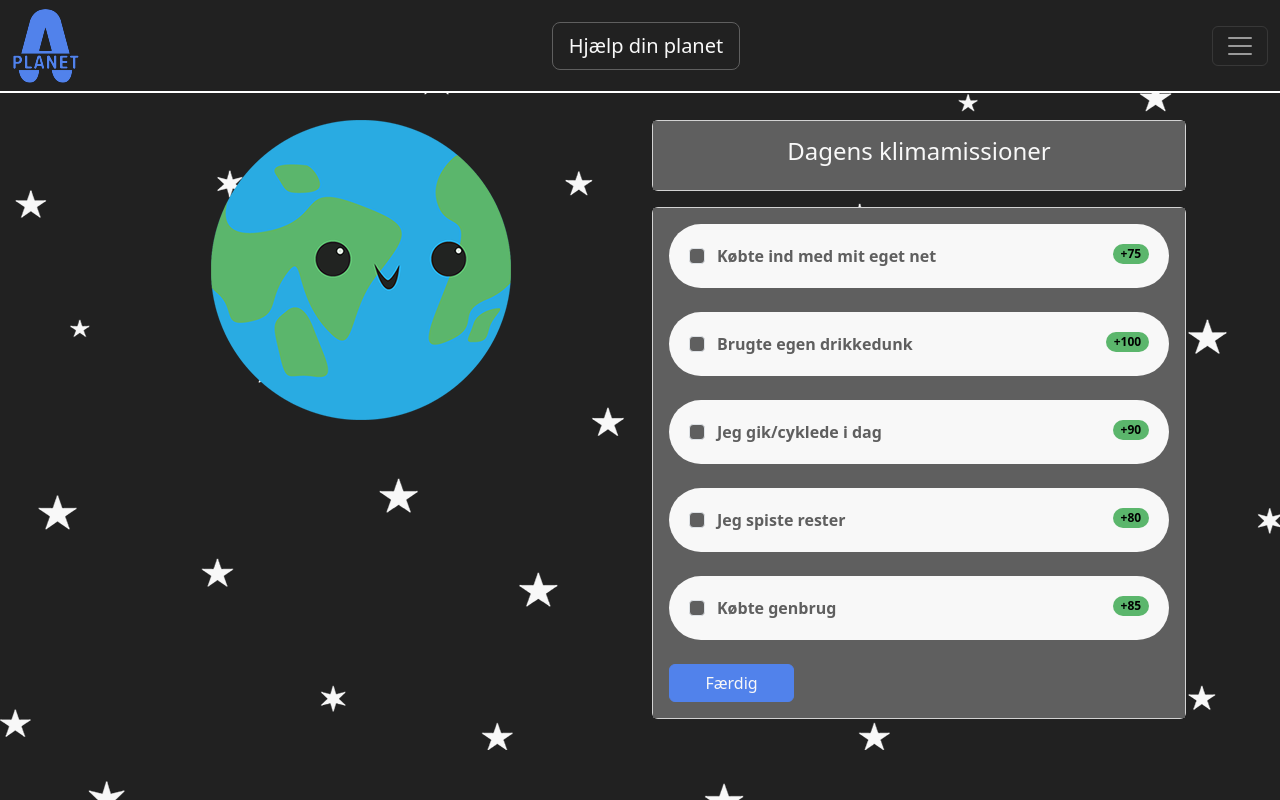
After one commit to 11Hvid18/eksamen-3-sem2024, a PHP site: page /checkliste.html in a window 1280 px wide. The commit adds this page. Run offline with PHP 8.4, Linux system fonts and the light colour scheme; style sheets or scripts are compiled from the project's sources; some libraries are stand-ins or nearby versions; some web fonts are replaced.

Commit message:
Planet A

```diff
--- /dev/null
+++ b/checkliste.html
@@ -0,0 +1,144 @@
+<!DOCTYPE html>
+<html lang="da">
+<head>
+    <meta charset="UTF-8">
+    <title>Checkliste</title>
+    <meta name="robots" content="All">
+    <meta name="author" content="Udgiver">
+    <meta name="copyright" content="Information om copyright">
+
+    <link href="css/styles.css" rel="stylesheet" type="text/css">
+
+    <meta name="viewport" content="width=device-width, initial-scale=1">
+
+    <link rel="stylesheet" href="https://use.typekit.net/fzx5twy.css">
+</head>
+<body class="bg-bgfarve baggrund">
+
+<div class="container">
+    <nav class="navbar nav navbar-dark bg-bgfarve fixed-top" style="border-bottom: 2px solid white;">
+        <div class="container-fluid">
+            <img src="image/Logo.webp" alt="logo">
+            <button type="button" class="btn btn-outline-graa text-hvid btn-lg">Hjælp din planet</button>
+            <li class="nav-item">
+                <button class="navbar-toggler" type="button" data-bs-toggle="offcanvas" data-bs-target="#offcanvasDarkNavbar" aria-controls="offcanvasDarkNavbar" aria-label="Toggle navigation">
+                    <span class="navbar-toggler-icon"></span>
+                </button>
+                <div class="offcanvas offcanvas-end text-bg-dark" tabindex="-1" id="offcanvasDarkNavbar" aria-labelledby="offcanvasDarkNavbarLabel">
+                    <div class="offcanvas-header">
+                        <h5 class="offcanvas-title" id="offcanvasDarkNavbarLabel">Dark offcanvas</h5>
+                        <button type="button" class="btn-close btn-close-white" data-bs-dismiss="offcanvas" aria-label="Close"></button>
+                    </div>
+                    <div class="offcanvas-body">
+                        <ul class="navbar-nav justify-content-end flex-grow-1 pe-3">
+                            <li class="nav-item">
+                                <a class="nav-link active" aria-current="page" href="#">Min profil</a>
+                            </li>
+                            <li class="nav-item">
+                                <a class="nav-link" href="#">Find venner</a>
+                            </li>
+                            <li class="nav-item dropdown">
+                                <a class="nav-link dropdown-toggle" href="#" role="button" data-bs-toggle="dropdown" aria-expanded="false">
+                                    Dropdown
+                                </a>
+                                <ul class="dropdown-menu dropdown-menu-dark">
+                                    <li><a class="dropdown-item" href="#">Action</a></li>
+                                    <li><a class="dropdown-item" href="#">Another action</a></li>
+                                    <li>
+                                        <hr class="dropdown-divider">
+                                    </li>
+                                    <li><a class="dropdown-item" href="#">Something else here</a></li>
+                                </ul>
+                            </li>
+                        </ul>
+                        <form class="d-flex mt-3" role="search">
+                            <input class="form-control me-2" type="search" placeholder="Search" aria-label="Search">
+                            <button class="btn btn-success" type="submit">Search</button>
+                        </form>
+                    </div>
+                </div>
+
+        </div>
+    </nav>
+    <br> <br> <br>  <br>  <br>
+
+    <div class="container">
+        <div class="row align-items-start">
+
+            <div class="col-md-6 d-flex justify-content-center">
+                <div class="planet">
+                    <img src="image/Planet10002.webp" alt="planet" class="img-fluid">
+                </div>
+            </div>
+
+
+            <div class="col-md-6">
+
+                <div class="card mb-3">
+                    <div class="card-body bg-graa" style="border: none;">
+                        <h4 class="text-center text-hvid">Dagens klimamissioner</h4>
+                    </div>
+                </div>
+
+
+                <div class="card">
+                    <div class="card-body bg-graa">
+
+                        <li class="list-group-item d-flex align-items-start bg-hvid rounded-5" style="padding: 20px;">
+                            <input class="form-check-input me-1 bg-graa" type="checkbox" value="" id="firstCheckbox">
+                            <div class="ms-2 me-auto">
+                                <div class="fw-bold text-graa">Købte ind med mit eget net</div>
+                            </div>
+                            <span class="badge text-bg-groen rounded-pill">+75</span>
+                        </li>
+                        <br>
+                        <li class="list-group-item d-flex justify-content-between align-items-start bg-hvid rounded-5" style="padding: 20px;">
+                            <input class="form-check-input me-1 bg-graa" type="checkbox" value="" id="secondCheckbox">
+                            <div class="ms-2 me-auto">
+                                <div class="fw-bold text-graa">Brugte egen drikkedunk</div>
+                            </div>
+                            <span class="badge text-bg-groen rounded-pill">+100</span>
+                        </li>
+                        <br>
+                        <li class="list-group-item d-flex justify-content-between align-items-start bg-hvid rounded-5" style="padding: 20px;">
+                            <input class="form-check-input me-1 bg-graa" type="checkbox" value="" id="thirdCheckbox">
+                            <div class="ms-2 me-auto">
+                                <div class="fw-bold text-graa">Jeg gik/cyklede i dag</div>
+                            </div>
+                            <span class="badge text-bg-groen rounded-pill">+90</span>
+                        </li>
+                        <br>
+                        <li class="list-group-item d-flex justify-content-between align-items-start bg-hvid rounded-5" style="padding: 20px;">
+                            <input class="form-check-input me-1 bg-graa" type="checkbox" value="" id="fourthCheckbox">
+                            <div class="ms-2 me-auto">
+                                <div class="fw-bold text-graa">Jeg spiste rester</div>
+                            </div>
+                            <span class="badge text-bg-groen rounded-pill">+80</span>
+                        </li>
+                        <br>
+                        <li class="list-group-item d-flex justify-content-between align-items-start bg-hvid rounded-5" style="padding: 20px;">
+                            <input class="form-check-input me-1 bg-graa" type="checkbox" value="" id="fifthCheckbox">
+                            <div class="ms-2 me-auto">
+                                <div class="fw-bold text-graa">Købte genbrug</div>
+                            </div>
+                            <span class="badge text-bg-groen rounded-pill">+85</span>
+                        </li>
+                        <br>
+                        <button type="button" class="btn btn-blaa w-25 text-hvid">Færdig</button>
+                    </div>
+                </div>
+            </div>
+        </div>
+    </div>
+
+</div>
+</div>
+
+
+
+<script src="node_modules/bootstrap/dist/js/bootstrap.bundle.min.js"></script>
+<script>
+
+</script>
+</body>
+</html>
--- a/css/styles.scss
+++ b/css/styles.scss
@@ -51,3 +51,7 @@ $theme-colors: map-merge($theme-colors, $custom-colors);
 	width: 600px;
 	height: 550px;
 }
+
+.nav{
+	border: white;
+}
```
